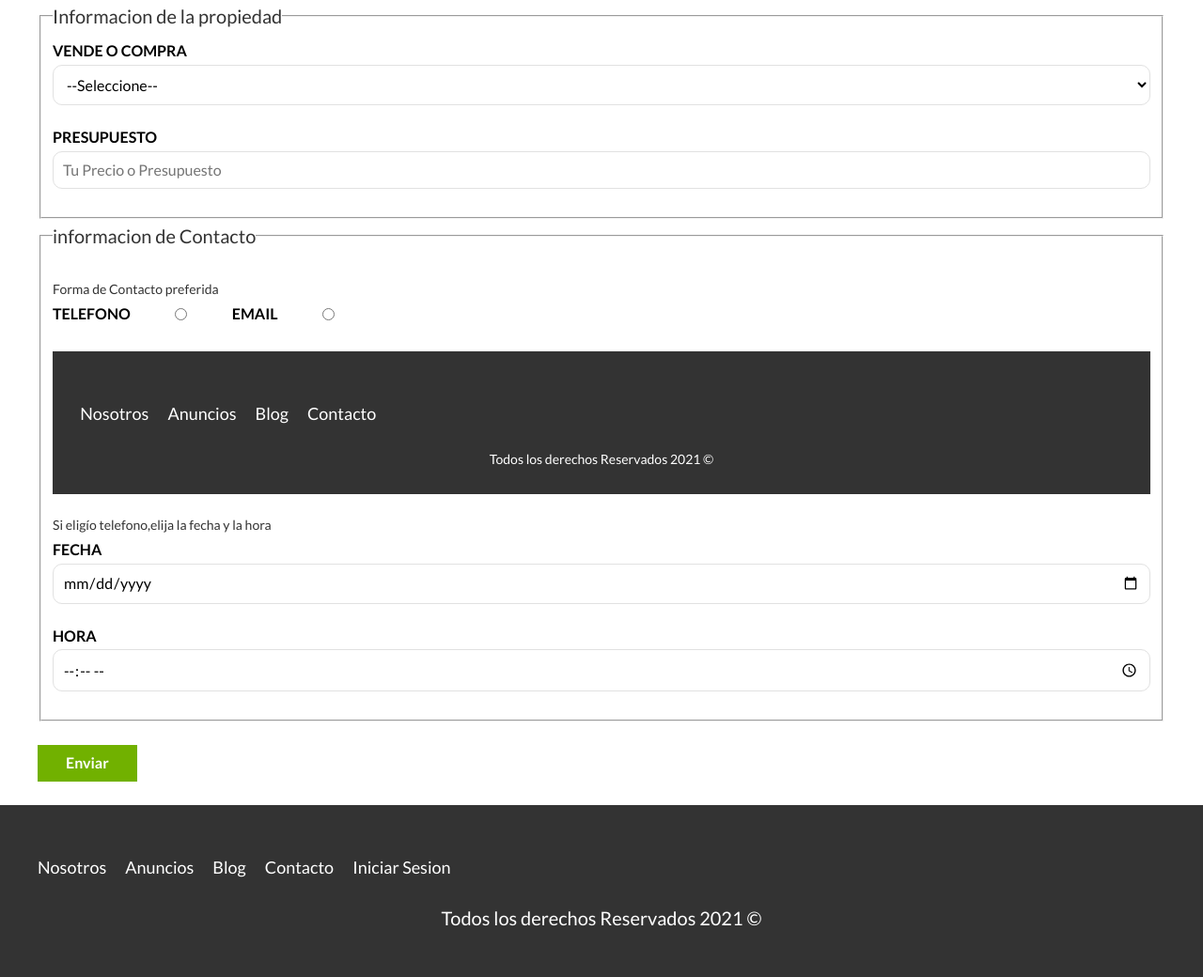
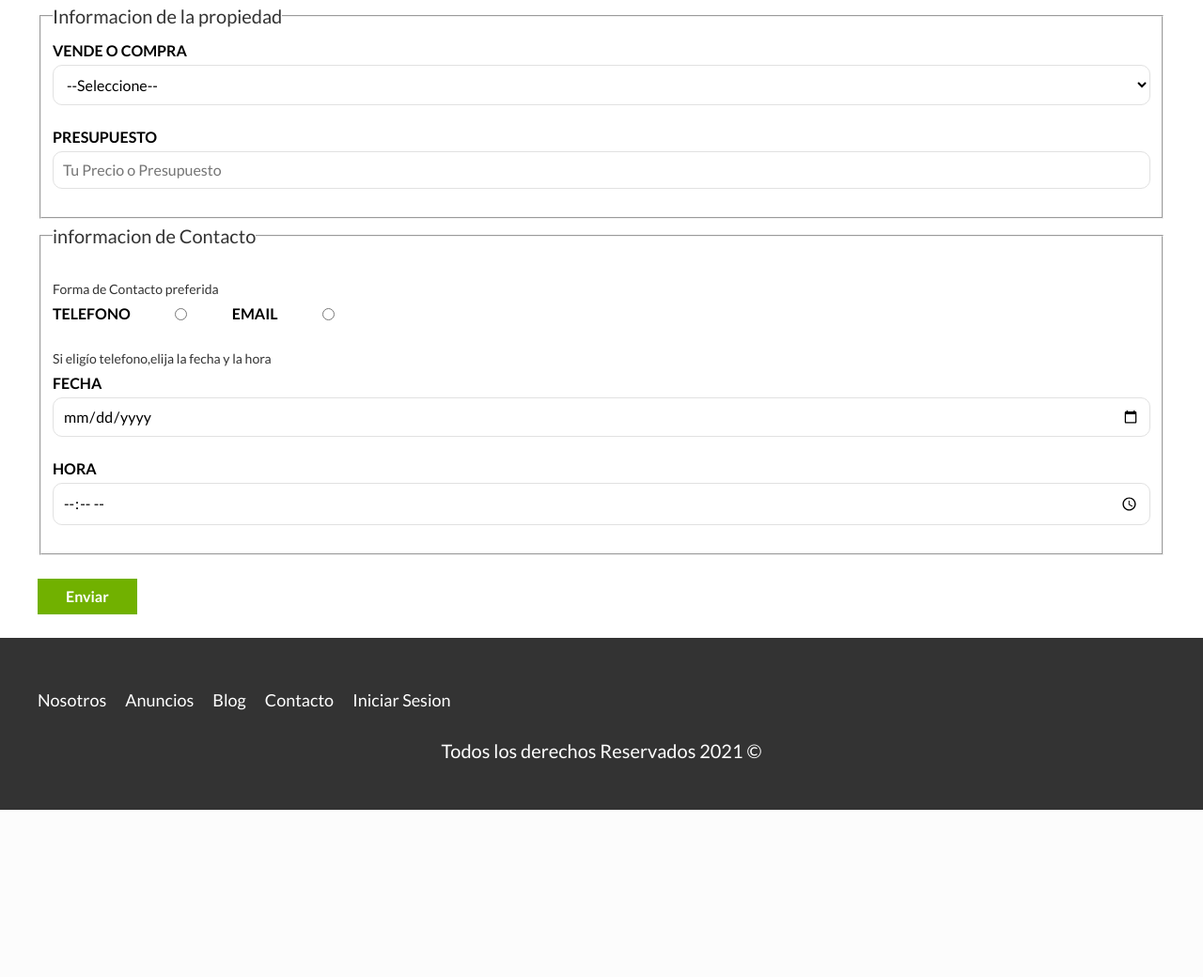
Before and after one commit to Ruben243/Proyectoinmobiliaria, a PHP site: page /contacto.php in a window 1280 px wide. Shown: the part 1821-2861 px from the top of the page at 94% size. After the commit the page ends 2683 px from the top, so only its background shows below. Run offline with PHP 8.4, Linux system fonts and the light colour scheme.

Commit message:
arreglado  contacto

```diff
--- a/contacto.php
+++ b/contacto.php
@@ -49,17 +49,7 @@ includeTemplate('header');
                 <label for="contactar-email">Email</label>
                 <input name="contacto" type="radio" value="email" id="contactar-email">
             </div>
-            <footer class="footer seccion">
-                <div class="contenedor contenedor-footer">
-                    <nav class="navegacion">
-                        <a href="nosotros.php">Nosotros</a>
-                        <a href="anuncios.php">Anuncios</a>
-                        <a href="blog.php">Blog</a>
-                        <a href="contacto.php">Contacto</a>
-                    </nav>
-                </div>
-                <p class="copyright">Todos los derechos Reservados 2021 &copy;</p>
-            </footer>
+
 
 
             <script src="build/js/bundle.min.js"></script>
```
